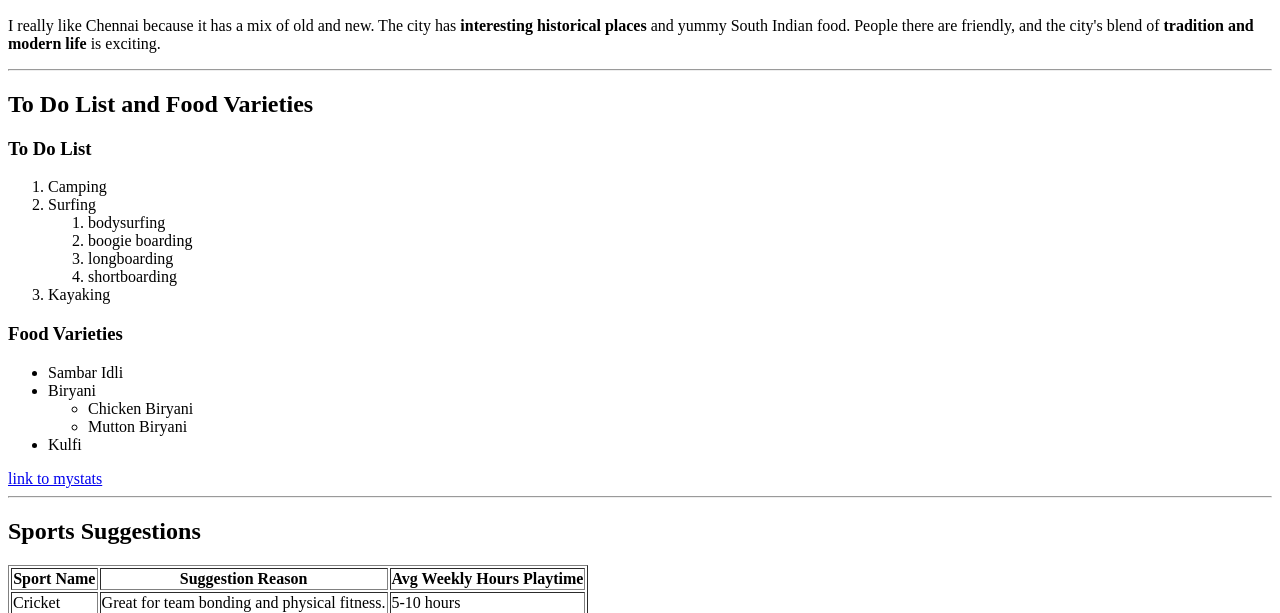
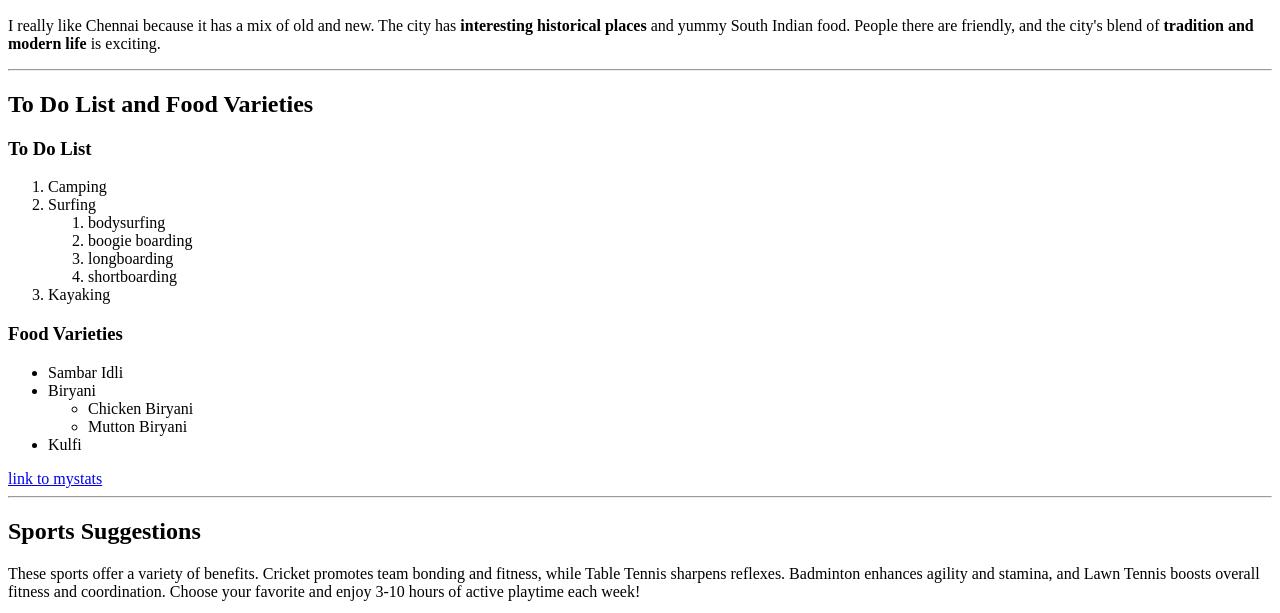
Before and after one commit to 44-563-WebApps-F23/44563-webapps-f23-assignment3-SaiKrishnaKoduri, a plain HTML site: page index.html in a window 1280 px wide. Shown: the part 136-749 px from the top of the page. Drawn offline with Linux system fonts and the light colour scheme.

Commit message:
Short para added

```diff
--- a/index.html
+++ b/index.html
@@ -42,6 +42,11 @@
         <a href="mystats.html"> link to mystats</a>
         <hr>
         <h2>Sports Suggestions</h2>
+        <p>These sports offer a variety of benefits.
+            Cricket promotes team bonding and fitness, while Table Tennis sharpens reflexes.
+            Badminton enhances agility and stamina, and Lawn Tennis boosts overall fitness and coordination.
+            Choose your favorite and enjoy 3-10 hours of active playtime each week!
+        </p>
         <table border="1">
             <tr>
                 <th>Sport Name</th>
```
